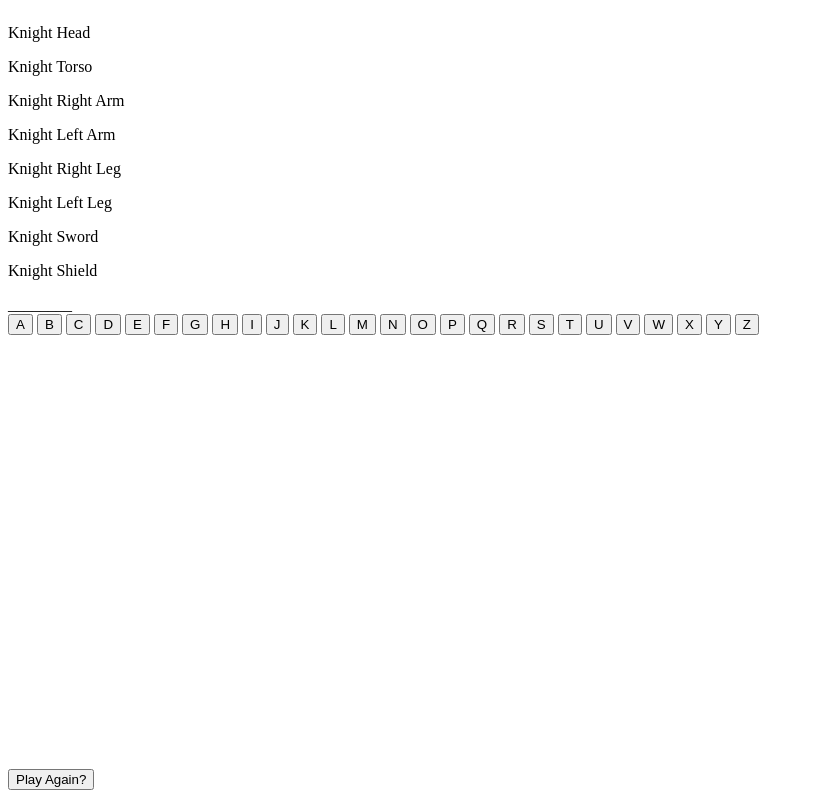
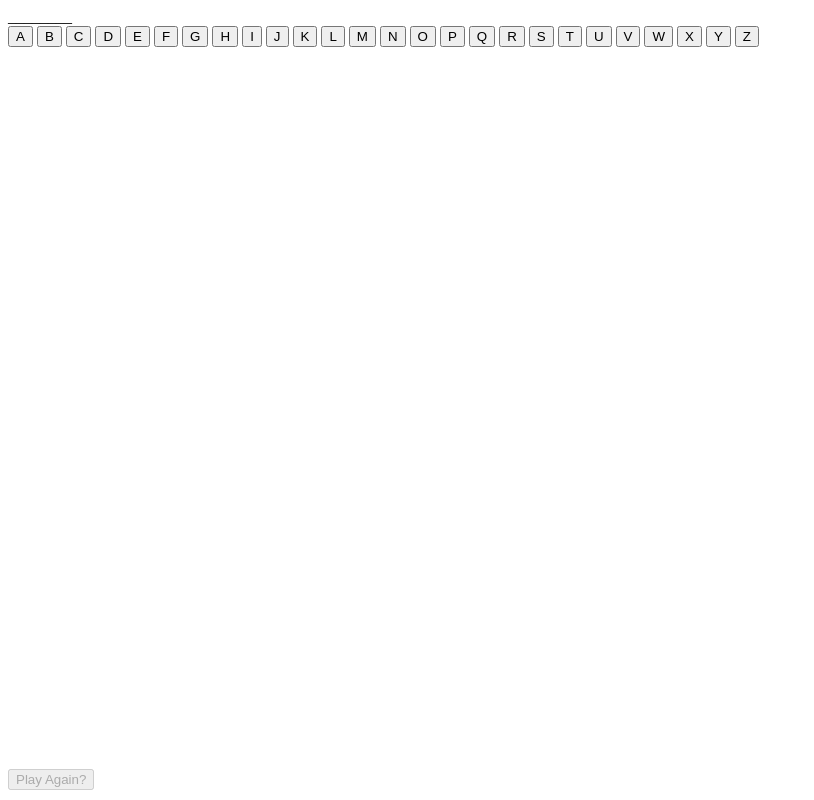
Before and after one commit to StarKat7/Disgraceman, a plain HTML site: page index.html in a window 1280 px wide. Shown: the whole page, without its empty margins (0-814 px from the left). Drawn offline with Linux system fonts and the light colour scheme.

Commit message:
HTML added class names to the Knight's parts, JS initialize function seems to be finished, successful guess actions are working, render function is in-progress

```diff
--- a/index.html
+++ b/index.html
@@ -11,14 +11,12 @@
 <body>
     <div id="flame-box">
         <div id="knight">
-            <p>Knight Head</p>
-            <p>Knight Torso</p>
-            <p>Knight Right Arm</p>
-            <p>Knight Left Arm</p>
-            <p>Knight Right Leg</p>
-            <p>Knight Left Leg</p>
-            <p>Knight Sword</p>
-            <p>Knight Shield</p>
+            <p id="head">Knight Head</p>
+            <p id="torso">Knight Torso</p>
+            <p id="right-arm">Knight Right Arm</p>
+            <p id="left-arm">Knight Left Arm</p>
+            <p id="right-leg">Knight Right Leg</p>
+            <p id="left-leg">Knight Left Leg</p>
         </div>
     </div>
     <div id="knights-word">
--- a/js/app.js
+++ b/js/app.js
@@ -44,10 +44,13 @@ const replayButtonEl = document.getElementById("replay");
 //  The Knight's Word panel
 const knightsWordEl = document.getElementById("knights-word");
 //  The dragon's flame(where the knight goes)
-const flameEl = document.getElementById("flame-box");
+const knightEl = document.getElementById("knight");
 
 //  Event listeners
+//  For picking letters
 alphaButtonEl.addEventListener("click", knightsLetter);
+//  For replay button
+replayButtonEl.addEventListener("click", initialize);
 
 initialize();
 //  Functions
@@ -60,12 +63,14 @@ function initialize() {
     //  Reset failCount to 0
     failCount = 0;
     //  Reset alphaButtons to active
-    // for (button of alphaButtonEl) {
-    //     if (button.className !== "active") {
-    //         button.className = "active";
-    //     }
-    // }
+    let buttons = alphaButtonEl.getElementsByTagName("button");
+    for (button of buttons) {
+        if (button.disabled === true) {
+            button.disabled = false;
+        }
+    }
     //  Deactivate and darken replay button
+    replayButtonEl.disabled = true;
     //  Reset victory status
     victory = null;
     //  Reset gameEnd to false
@@ -79,6 +84,8 @@ function render() {
     knightsWordEl.innerHTML = knightsWord;
     //  Changes to Knight in the Fire
     if (failCount === 0) {
+        knightEl.style.display = "none";
+    } else if (failCount === 1) {
 
     }
 }
@@ -87,7 +94,7 @@ function knightsLetter(e) {
     //  Compares the knight's letter with the Wyrm's word and sees if it's in there, then updates the value of knightsWord if so. If not, failCount increases by 1.
     if (e.target.tagName !== "BUTTON") {
         return;
-    }
+    }   //  <-- Make it so the area around the buttons cannot be clicked.
     let letter = e.target.innerText;
     let stringArray = knightsWord.split("");
     //console.log(stringArray);
@@ -104,6 +111,22 @@ function knightsLetter(e) {
         failCount++;
     }
     knightsWord = stringArray.join("");
+    //  Now I need to make it so the button deactivates.
+    e.target.disabled = true;
+    //  Also if the failCount hits 6, that's game-over.
+    if (failCount === 6) {
+        victory = false;
+        gameEnd = true;
+    }
+    //  And if there are no underscores remaining, the Knight wins!
+    if (knightsWord === wyrmsWord) {
+        victory = true;
+        gameEnd = true;
+    }
+    //  If the game is over, activate the replay button
+    if (victory === true) {
+        replayButtonEl.disabled = false;
+    }
     render();
 }
 
@@ -113,7 +136,7 @@ function knightsHiddenWord() {
     console.log(wyrmsWord);
     for (let i = 0; i < wyrmsWord.length; i++) {
         hiddenWord += "_";
-        console.log(hiddenWord);
+        //console.log(hiddenWord);
     }
     return hiddenWord;
 }
```
